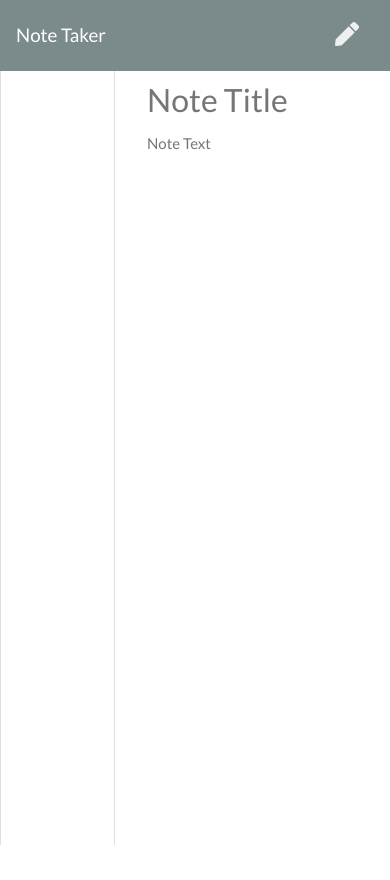
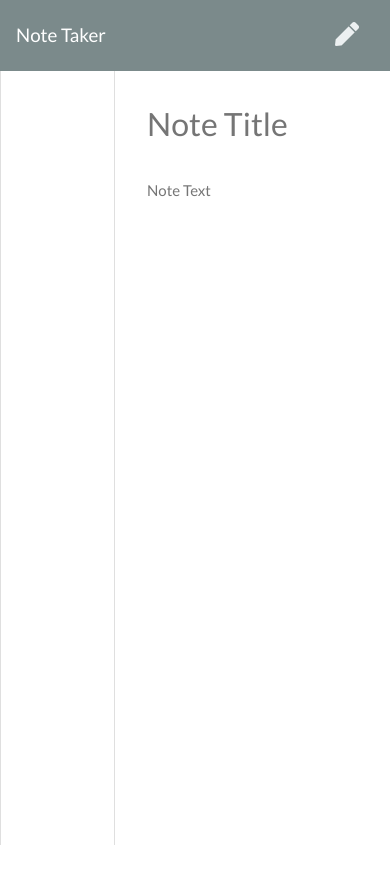
Before and after one commit to davidshur/note-taker, a website: page public/notes.html in a window 390 px wide. Before the commit the page ends 845 px from the top, so only its background shows below. Drawn offline with nearby package versions, Linux system fonts and the light colour scheme; no server answers.

Commit message:
fix media

```diff
--- a/public/assets/css/styles.css
+++ b/public/assets/css/styles.css
@@ -75,6 +75,6 @@ body {
 @media only screen and (max-width: 600px) {
   .note-title {
     font-size: 2rem;
-    height: 2rem;
+    height: 80px;
   }
 }
```
